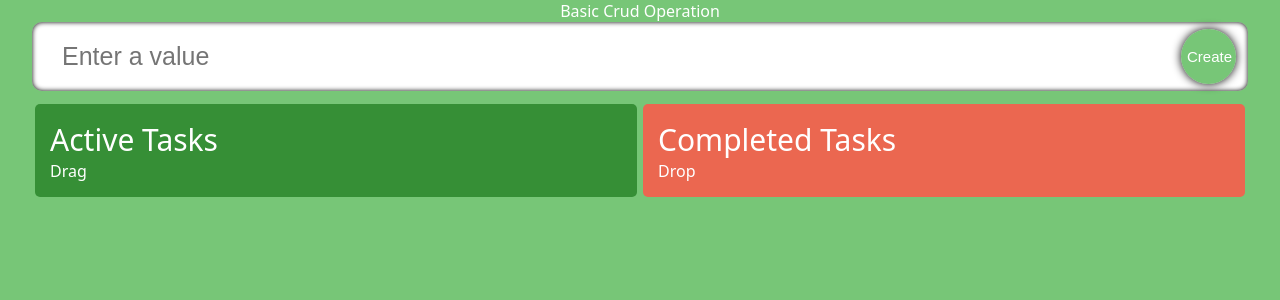
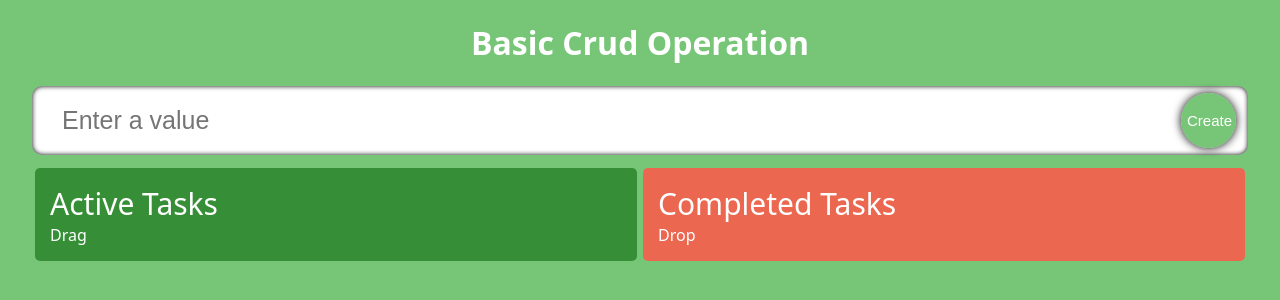
Before and after one commit to Isaac-miles/ReactTs, a React (Create React App) app: page / in a window 1280 px wide. Shown: the top 300 px of the page. Built offline with nearby package versions, Linux system fonts and the light colour scheme.

Commit message:
created test folder for header test

```diff
--- a/src/component/header.tsx
+++ b/src/component/header.tsx
@@ -2,7 +2,7 @@ import React from 'react'
 
 function Heading({title}:{title:string}) {
   return (
-    <div>{title}</div>
+    <h1>{title}</h1>
   )
 }
 
```
Also changed, not shown: 1 other file (tests, documents, lock files or other folders).
